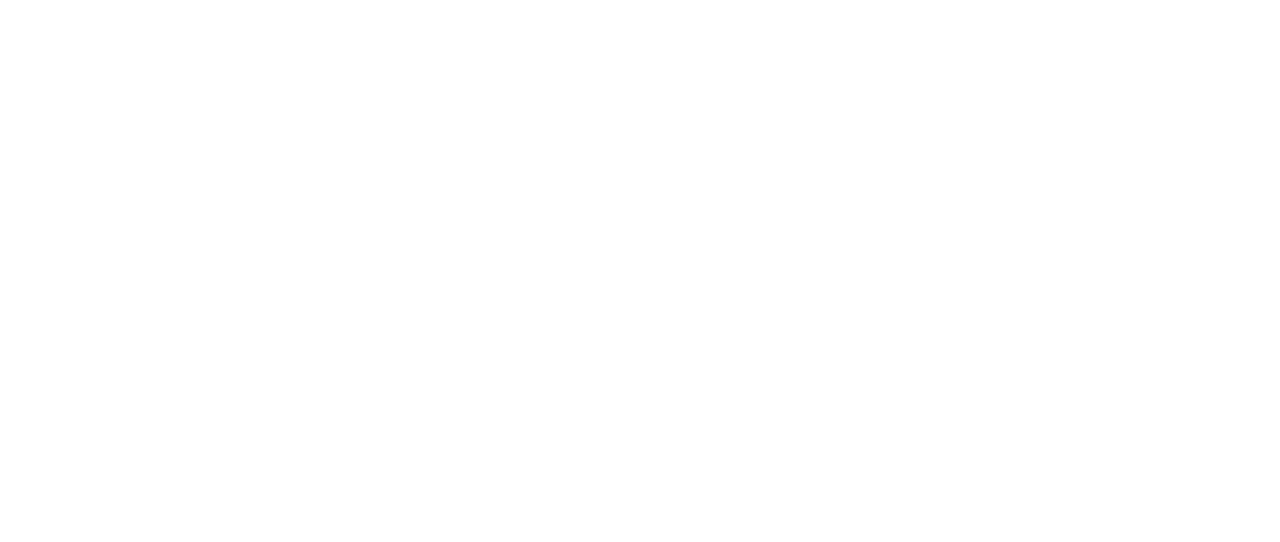
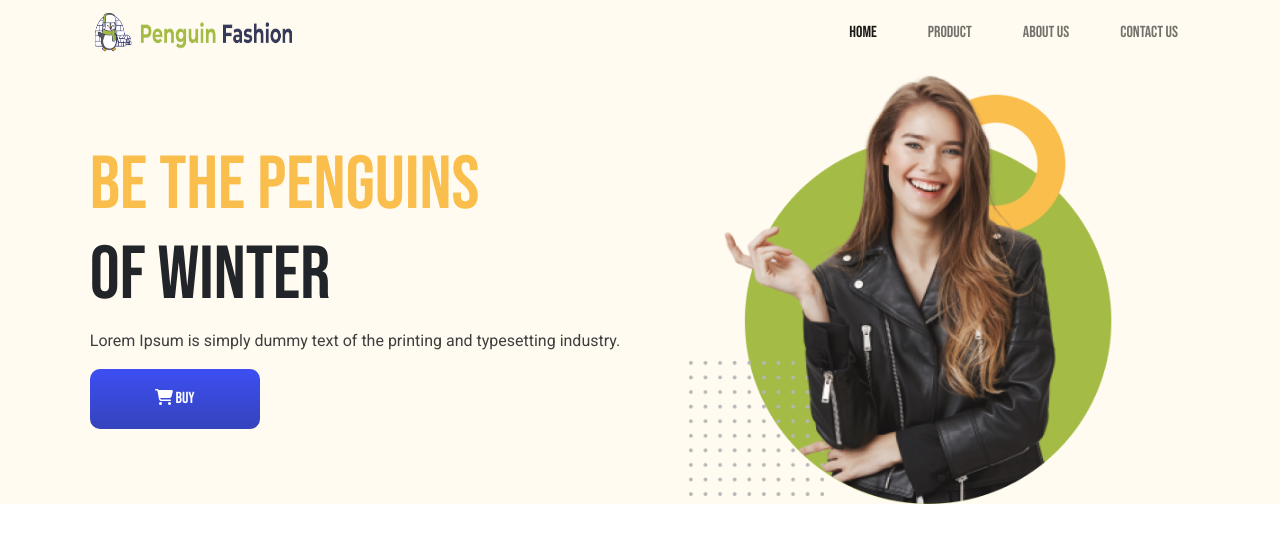
Before and after one commit to Md-Sakibul-Islam/penguin-fashion, a plain HTML site: page index.html in a window 1280 px wide. Drawn offline with nearby package versions, Linux system fonts and the light colour scheme.

Commit message:
header added

```diff
--- a/index.html
+++ b/index.html
@@ -18,7 +18,73 @@
 </head>
 <body>
 
+<!--
+     ---------------------------
+      header section start
+    ----------------------------
+    -->
+    <header class="container-fluid header-part">
+      <section class="container">
+          <nav class="navbar navbar-expand-lg navbar-light">
+              <div class="container-fluid">
+                <a class="navbar-brand" href="#">
+                     <img src="./icons/Group 33072.png" alt="">
 
+                  </a>
+                <button class="navbar-toggler" type="button" data-bs-toggle="collapse" data-bs-target="#navbarSupportedContent" aria-controls="navbarSupportedContent" aria-expanded="false" aria-label="Toggle navigation">
+                  <span class="navbar-toggler-icon"></span>
+                </button>
+                <div class="collapse navbar-collapse" id="navbarSupportedContent">
+                  <ul class="navbar-nav ms-auto mb-2 mb-lg-0">
+                    <li class="nav-item">
+                      <a class="nav-link active" aria-current="page" href="#">Home</a>
+                    </li>
+                    <li class="nav-item">
+                      <a class="nav-link" href="#">Product</a>
+                    </li>
+                    <li class="nav-item">
+                      <a class="nav-link" href="#">About Us</a>
+                    </li>
+                    <li class="nav-item">
+                      <a class="nav-link" href="#">Contact us</a>
+                    </li>
+
+                  </ul>
+
+                </div>
+              </div>
+            </nav>
+      </section>
+
+      <!-- banner part start  -->
+      <section class="banner-part container">
+          <div class="row">
+              <div class="col-lg-6 col-md-6 col-12 d-flex justify-content-center align-items-center">
+              <div class="banner-info">
+                  <h2 class="banner-title"> <span class="word-color">Be the Penguins</span> <br> of Winter</h2>
+                  <p class="banner-text">
+                      Lorem Ipsum is simply dummy text of the printing
+                      and typesetting industry.
+                  </p>
+                  <button class="buy-now btn "><span> <i class="fas fa-shopping-cart"></i> </span> Buy</button>
+              </div>
+              </div>
+              <div class="col-lg-6 col-md-6 col-12 d-flex justify-content-center align-items-center">
+                 <div class="banner-img">
+                  <img src="./images/model.png" alt="">
+                 </div>
+              </div>
+          </div>
+
+      </section>
+      <!-- banner part end  -->
+
+  </header>
+  <!--
+    ------------------------------
+         header section end
+  -----------------------------
+  -->
     <!-- Bootstrap Js  -->
     <script src="https://cdn.jsdelivr.net/npm/bootstrap@5.0.2/dist/js/bootstrap.bundle.min.js" integrity="sha384-MrcW6ZMFYlzcLA8Nl+NtUVF0sA7MsXsP1UyJoMp4YLEuNSfAP+JcXn/tWtIaxVXM" crossorigin="anonymous"></script>
 </body>
--- a/style.css
+++ b/style.css
@@ -0,0 +1,41 @@
+body{
+    font-family: 'Bebas Neue', cursive;
+}
+
+/* header nav and banner part style start  */
+.header-part{
+    background: #FFFBF0;
+}
+.navbar-nav a{
+    margin-left: 35px;
+    color: #3C3C3C;
+}
+.navbar-brand img{
+    width: 200px;
+    height: 40px;
+}
+.word-color{
+    color: #FABE4C;
+}
+.banner-title{
+    font-size: 75px;
+}
+.banner-text{
+    font-weight: normal;
+    font-size: 16px;
+    color: #3E3E3E;
+    font-family: 'Roboto', sans-serif;
+}
+.buy-now{
+    color: white;
+    width: 170px;
+    height: 60px;
+    background: linear-gradient(180deg, #3D4FF3 0%, #3543BC 100%);
+    border-radius: 10px;
+    border: 0;
+}
+.banner-img img{
+    width: 90%;
+
+}
+/* header nav and banner part style start  */
```
